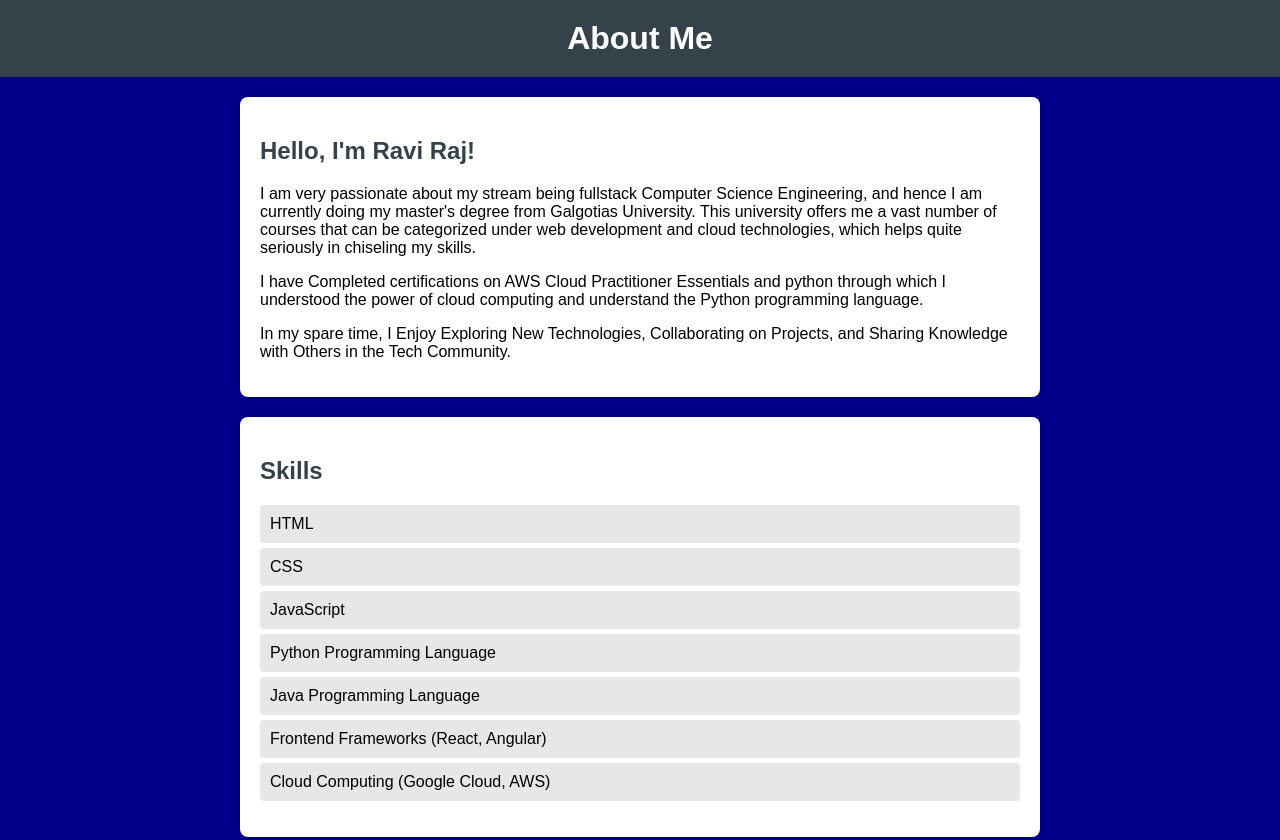
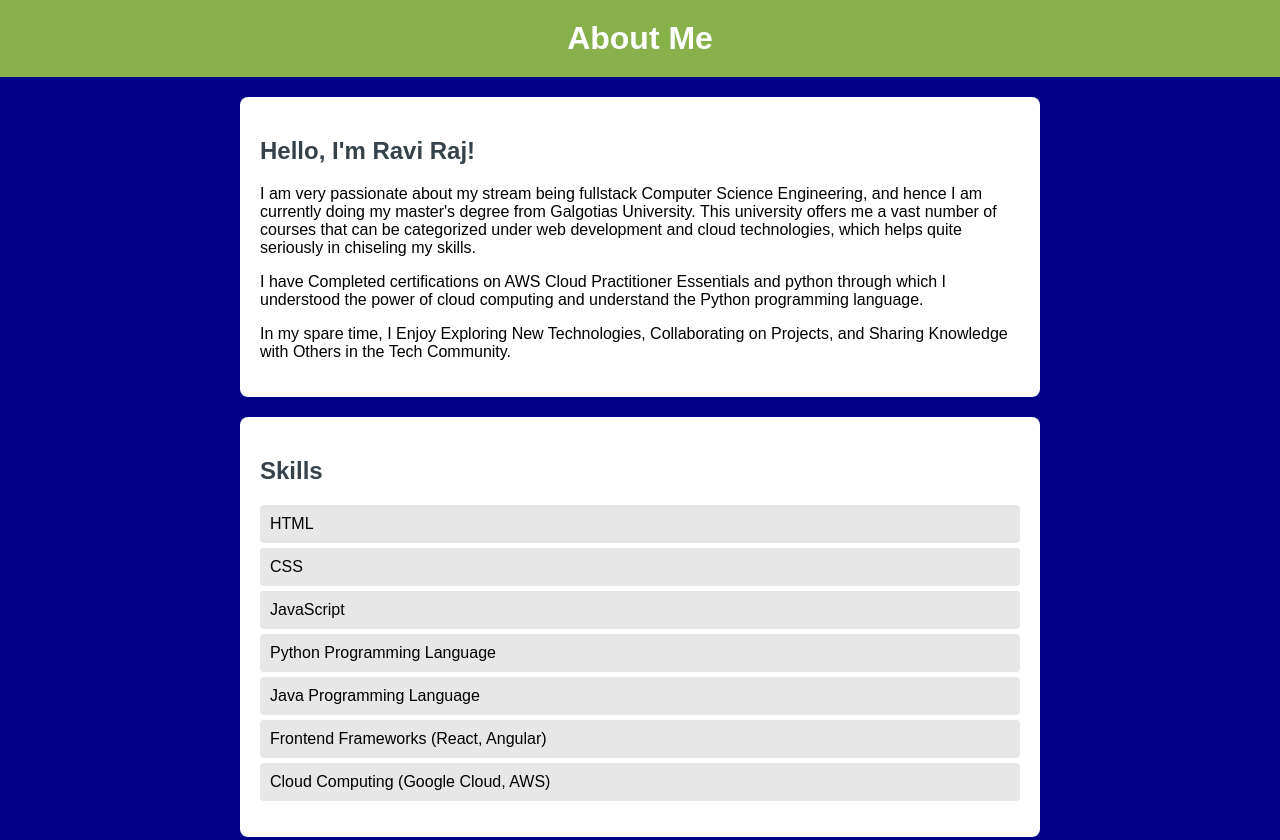
Before and after one commit to devAyush05/ArviAi, a plain HTML site: page about.html in a window 1280 px wide. Shown: the top 840 px of the page. Drawn offline with Linux system fonts and the light colour scheme.

Commit message:
Update about.html

```diff
--- a/about.html
+++ b/about.html
@@ -13,7 +13,7 @@
         }
 
         header {
-            background: #35424a;
+            background:  #88b04b;
             color: white;
             padding: 20px 0;
             text-align: center;
```
